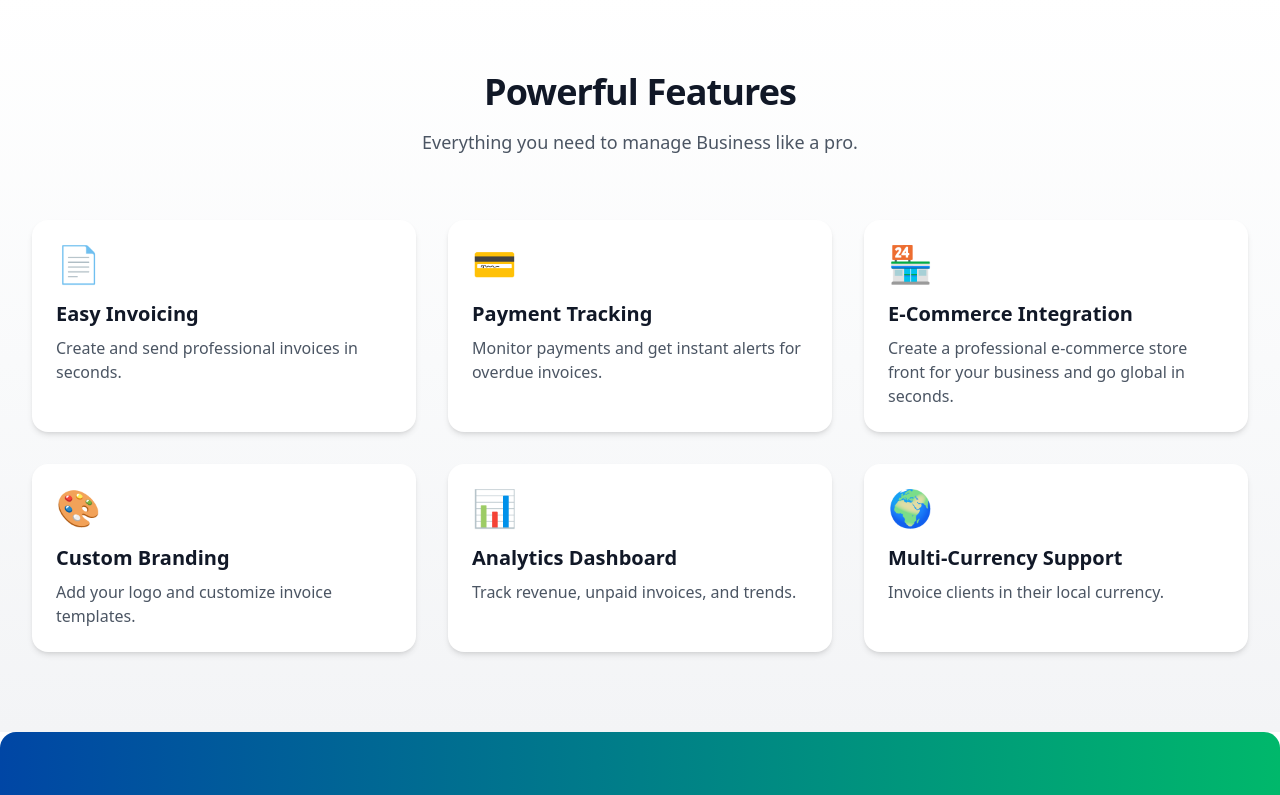
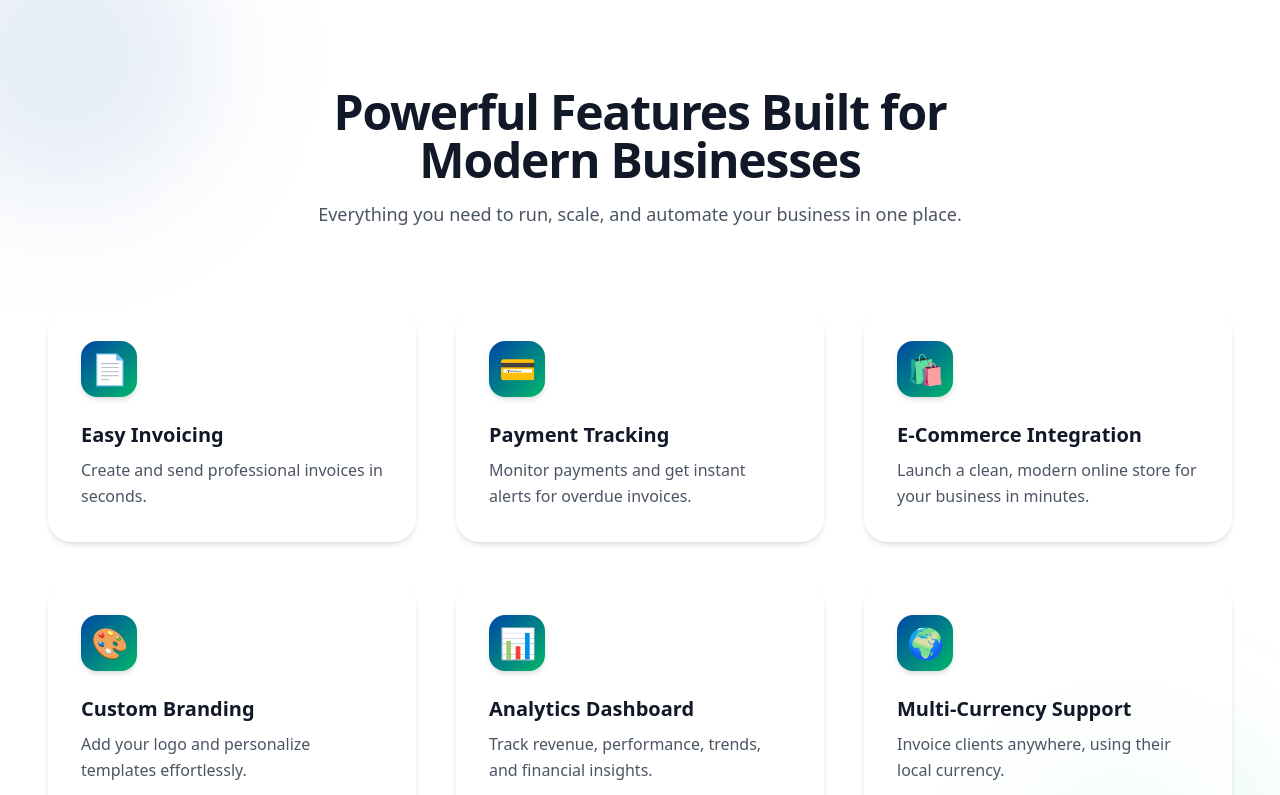
Before and after one commit to Ademolah/QuickInvoiceFrontend, a React (Create React App) app: page / in a window 1280 px wide. Shown: the part 1240-2035 px from the top of the page. Built offline with nearby package versions, Linux system fonts and the light colour scheme.

Commit message:
updated features section

```diff
--- a/src/components/sections/Features.jsx
+++ b/src/components/sections/Features.jsx
@@ -1,4 +1,9 @@
+// // import React from "react";
+
+
+
 // import React from "react";
+// import { motion } from "framer-motion";
 
 // const features = [
 //   {
@@ -10,6 +15,11 @@
 //     title: "Payment Tracking",
 //     description: "Monitor payments and get instant alerts for overdue invoices.",
 //     icon: "💳",
+//   },
+//   {
+//     title: "E-Commerce Integration",
+//     description: "Create a professional e-commerce store front for your business and go global in seconds.",
+//     icon: "🏪",
 //   },
 //   {
 //     title: "Custom Branding",
@@ -25,30 +35,50 @@
 //     title: "Multi-Currency Support",
 //     description: "Invoice clients in their local currency.",
 //     icon: "🌍",
-//   },
-//   {
-//     title: "Team Collaboration",
-//     description: "Add multiple team members with role-based permissions.",
-//     icon: "👥",
-//   },
+//   }
 // ];
 
 // export default function Features() {
 //   return (
-//     <section className="py-20 bg-white" id="features">
+//     <section className="py-20 bg-gradient-to-b from-white via-gray-50 to-gray-100" id="features">
 //       <div className="max-w-7xl mx-auto px-6 lg:px-8">
-//         <div className="text-center">
-//           <h2 className="text-3xl font-bold tracking-tight text-gray-900 sm:text-4xl">Powerful Features</h2>
-//           <p className="mt-4 text-lg text-gray-600">Everything you need to manage invoices like a pro.</p>
+//         {/* Header */}
+//         <div className="text-center max-w-3xl mx-auto">
+//           <motion.h2
+//             initial={{ opacity: 0, y: 40 }}
+//             whileInView={{ opacity: 1, y: 0 }}
+//             transition={{ duration: 0.6 }}
+//             viewport={{ once: true }}
+//             className="text-3xl md:text-4xl font-bold tracking-tight text-gray-900"
+//           >
+//             Powerful Features
+//           </motion.h2>
+//           <motion.p
+//             initial={{ opacity: 0, y: 20 }}
+//             whileInView={{ opacity: 1, y: 0 }}
+//             transition={{ duration: 0.6, delay: 0.2 }}
+//             viewport={{ once: true }}
+//             className="mt-4 text-lg text-gray-600"
+//           >
+//             Everything you need to manage Business like a pro.
+//           </motion.p>
 //         </div>
 
-//         <div className="mt-16 grid gap-12 sm:grid-cols-2 lg:grid-cols-3">
-//           {features.map((feature) => (
-//             <div key={feature.title} className="flex flex-col items-start">
+//         {/* Feature Grid */}
+//         <div className="mt-16 grid gap-8 sm:grid-cols-2 lg:grid-cols-3">
+//           {features.map((feature, index) => (
+//             <motion.div
+//               key={feature.title}
+//               initial={{ opacity: 0, y: 30 }}
+//               whileInView={{ opacity: 1, y: 0 }}
+//               transition={{ duration: 0.6, delay: index * 0.1 }}
+//               viewport={{ once: true }}
+//               className="flex flex-col items-start p-6 bg-white rounded-2xl shadow-md hover:shadow-xl transition-shadow duration-300"
+//             >
 //               <div className="text-4xl mb-4">{feature.icon}</div>
-//               <h3 className="text-lg font-semibold text-gray-900">{feature.title}</h3>
+//               <h3 className="text-xl font-semibold text-gray-900">{feature.title}</h3>
 //               <p className="mt-2 text-gray-600">{feature.description}</p>
-//             </div>
+//             </motion.div>
 //           ))}
 //         </div>
 //       </div>
@@ -58,7 +88,6 @@
 
 import React from "react";
 import { motion } from "framer-motion";
-
 const features = [
   {
     title: "Easy Invoicing",
@@ -72,66 +101,91 @@ const features = [
   },
   {
     title: "E-Commerce Integration",
-    description: "Create a professional e-commerce store front for your business and go global in seconds.",
-    icon: "🏪",
+    description:
+      "Launch a clean, modern online store for your business in minutes.",
+    icon: "🛍️",
   },
   {
     title: "Custom Branding",
-    description: "Add your logo and customize invoice templates.",
+    description: "Add your logo and personalize templates effortlessly.",
     icon: "🎨",
   },
   {
     title: "Analytics Dashboard",
-    description: "Track revenue, unpaid invoices, and trends.",
+    description:
+      "Track revenue, performance, trends, and financial insights.",
     icon: "📊",
   },
   {
     title: "Multi-Currency Support",
-    description: "Invoice clients in their local currency.",
+    description: "Invoice clients anywhere, using their local currency.",
     icon: "🌍",
-  }
+  },
 ];
-
 export default function Features() {
   return (
-    <section className="py-20 bg-gradient-to-b from-white via-gray-50 to-gray-100" id="features">
-      <div className="max-w-7xl mx-auto px-6 lg:px-8">
-        {/* Header */}
+    <section
+      id="features"
+      className="relative py-24 bg-white overflow-hidden"
+    >
+      {/* Background Orbs */}
+      <div className="absolute -top-20 -left-20 w-72 h-72 bg-[#0046A5]/10 blur-3xl rounded-full"></div>
+      <div className="absolute -bottom-32 right-0 w-80 h-80 bg-[#00B86B]/10 blur-3xl rounded-full"></div>
+      <div className="relative max-w-7xl mx-auto px-6 lg:px-12">
+        {/* Heading */}
         <div className="text-center max-w-3xl mx-auto">
           <motion.h2
             initial={{ opacity: 0, y: 40 }}
             whileInView={{ opacity: 1, y: 0 }}
-            transition={{ duration: 0.6 }}
+            transition={{ duration: 0.7 }}
             viewport={{ once: true }}
-            className="text-3xl md:text-4xl font-bold tracking-tight text-gray-900"
+            className="text-4xl md:text-5xl font-extrabold text-gray-900 tracking-tight"
           >
-            Powerful Features
+            Powerful Features Built for Modern Businesses
           </motion.h2>
           <motion.p
             initial={{ opacity: 0, y: 20 }}
             whileInView={{ opacity: 1, y: 0 }}
-            transition={{ duration: 0.6, delay: 0.2 }}
+            transition={{ duration: 0.7, delay: 0.2 }}
             viewport={{ once: true }}
             className="mt-4 text-lg text-gray-600"
           >
-            Everything you need to manage Business like a pro.
+            Everything you need to run, scale, and automate your business in one place.
           </motion.p>
         </div>
-
-        {/* Feature Grid */}
-        <div className="mt-16 grid gap-8 sm:grid-cols-2 lg:grid-cols-3">
+        {/* Feature Cards */}
+        <div className="mt-20 grid gap-10 sm:grid-cols-2 lg:grid-cols-3">
           {features.map((feature, index) => (
             <motion.div
               key={feature.title}
-              initial={{ opacity: 0, y: 30 }}
+              initial={{ opacity: 0, y: 40 }}
               whileInView={{ opacity: 1, y: 0 }}
-              transition={{ duration: 0.6, delay: index * 0.1 }}
+              transition={{ duration: 0.65, delay: index * 0.12 }}
               viewport={{ once: true }}
-              className="flex flex-col items-start p-6 bg-white rounded-2xl shadow-md hover:shadow-xl transition-shadow duration-300"
+              whileHover={{ y: -8 }}
+              className="
+                group p-8 rounded-3xl bg-white/70 backdrop-blur-lg shadow-md
+                hover:shadow-2xl transition-all duration-300 border border-white
+              "
             >
-              <div className="text-4xl mb-4">{feature.icon}</div>
-              <h3 className="text-xl font-semibold text-gray-900">{feature.title}</h3>
-              <p className="mt-2 text-gray-600">{feature.description}</p>
+              {/* Icon Circle */}
+              <div
+                className="
+                w-14 h-14 flex items-center justify-center rounded-2xl
+                bg-gradient-to-br from-[#0046A5] to-[#00B86B]
+                text-white text-3xl shadow-md mb-6 group-hover:scale-110 transition
+                "
+              >
+                {feature.icon}
+              </div>
+              {/* Title */}
+              <h3 className="text-xl font-bold text-gray-900">
+                {feature.title}
+              </h3>
+              {/* Description */}
+              <p className="mt-2 text-gray-600 leading-relaxed">
+                {feature.description}
+              </p>
             </motion.div>
           ))}
         </div>
```
